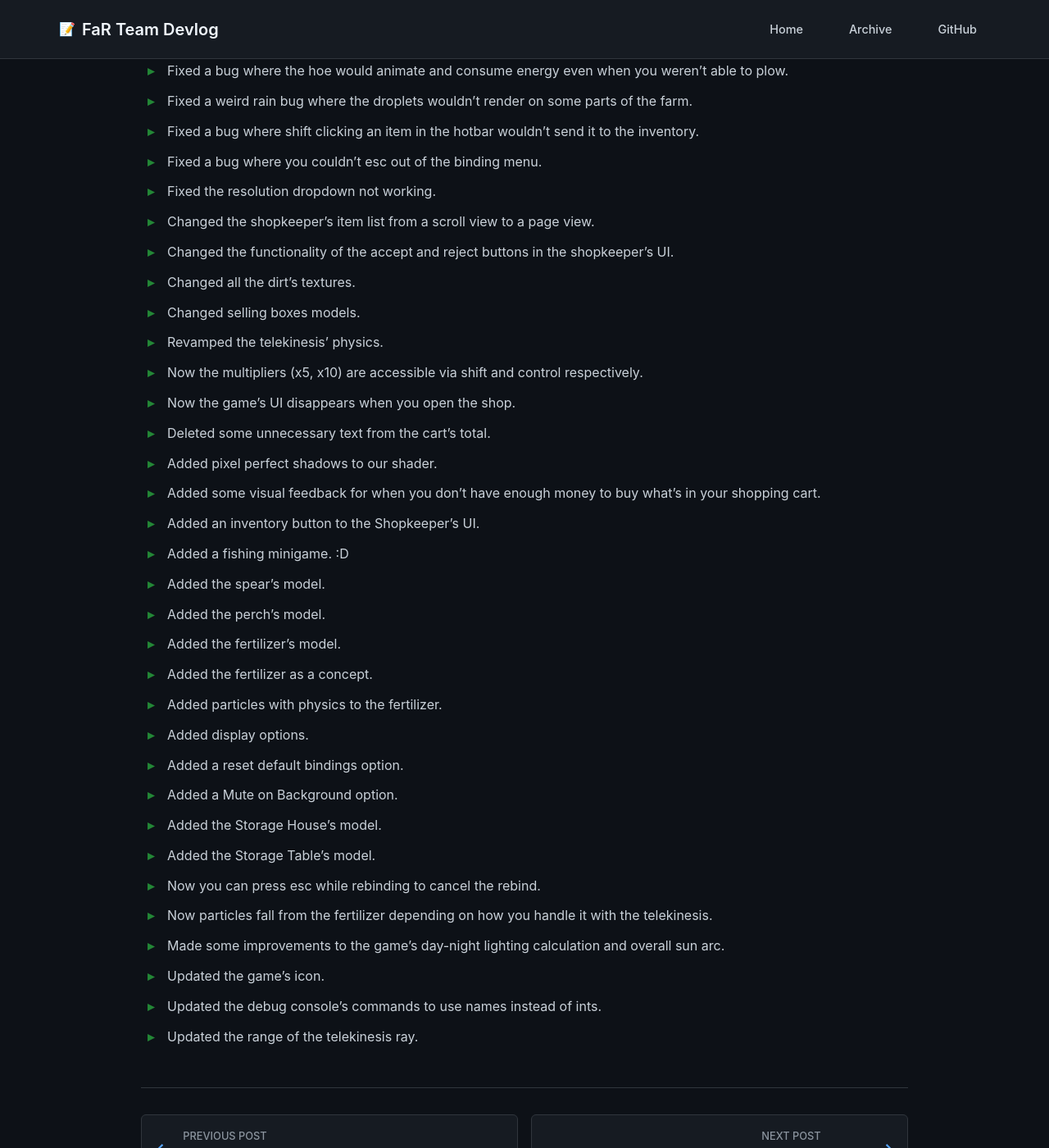
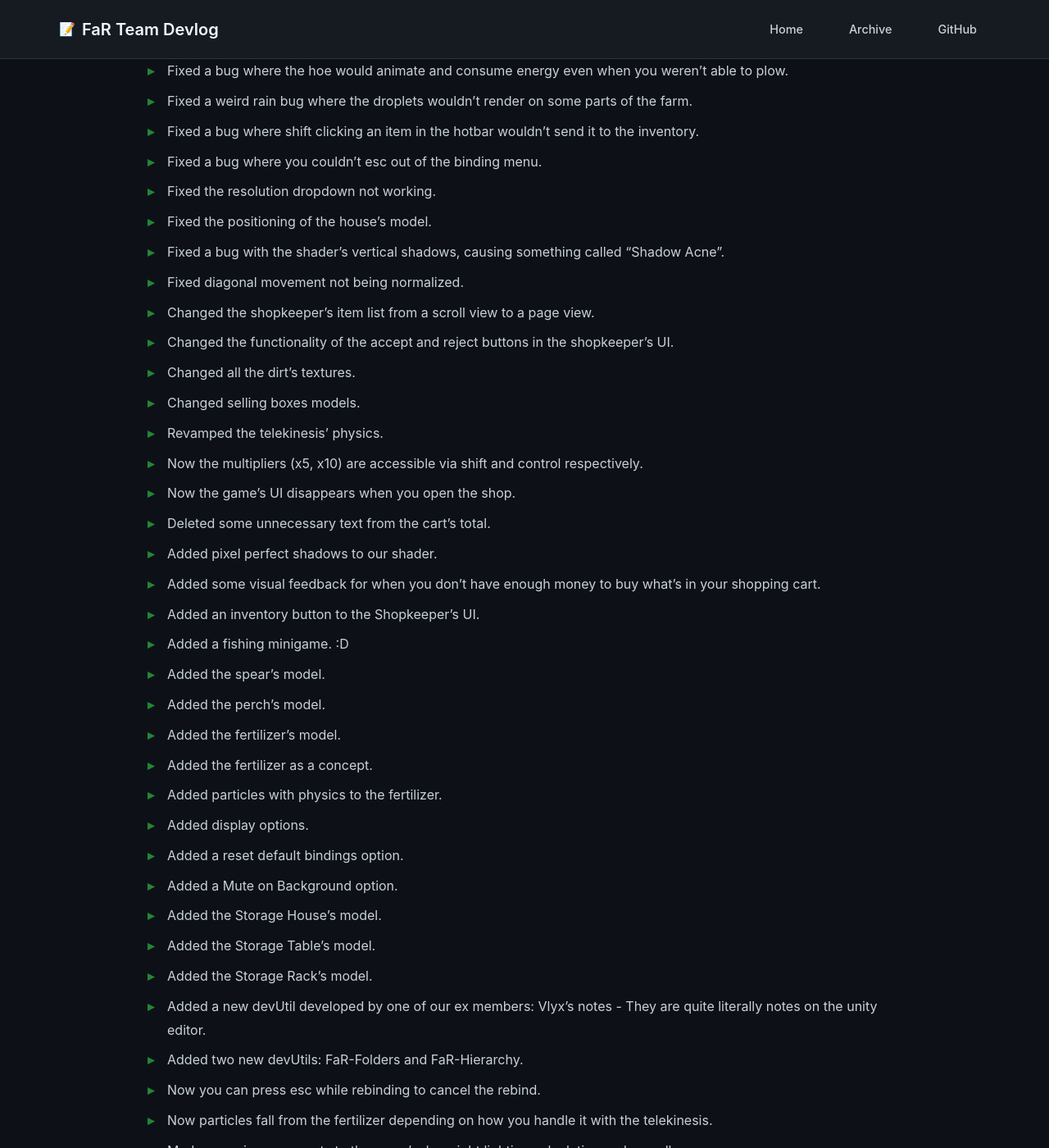
Before and after one commit to FaR-Team/patch-notes, a Jekyll site: the page built from _posts/2025-07-15-Farmoxel-Is-Back-Baby.md, in a window 1280 px wide and 1400 px high, scrolled down 839 px. Shown: the whole window at 82% size. Built offline with Jekyll 4.4.1, drawn with Linux system fonts in a browser that asks for light colours; our own code applies the rules of GitHub Pages for plain Markdown files.

Commit message:
Update 2025-07-15-Farmoxel-Is-Back-Baby.md
+ Fixed the positioning of the house's model.
+ Fixed a bug with the shader's vertical shadows, causing something called "Shadow Acne".
+ Fixed diagonal movement not being normalized.
+ Added the Storage Rack's model.
+ Added a new devUtil developed by one of our ex members: Vlyx's notes - They are quite literally notes on the unity editor.
+ Added two new devUtils: FaR-Folders and FaR-Hierarchy.

```diff
--- a/_posts/2025-07-15-Farmoxel-Is-Back-Baby.md
+++ b/_posts/2025-07-15-Farmoxel-Is-Back-Baby.md
@@ -18,6 +18,9 @@
 + Fixed a bug where shift clicking an item in the hotbar wouldn't send it to the inventory.
 + Fixed a bug where you couldn't esc out of the binding menu.
 + Fixed the resolution dropdown not working.
++ Fixed the positioning of the house's model.
++ Fixed a bug with the shader's vertical shadows, causing something called "Shadow Acne".
++ Fixed diagonal movement not being normalized.
 + Changed the shopkeeper's item list from a scroll view to a page view.
 + Changed the functionality of the accept and reject buttons in the shopkeeper's UI.
 + Changed all the dirt's textures.
@@ -40,6 +43,9 @@
 + Added a Mute on Background option.
 + Added the Storage House's model.
 + Added the Storage Table's model.
++ Added the Storage Rack's model.
++ Added a new devUtil developed by one of our ex members: Vlyx's notes - They are quite literally notes on the unity editor.
++ Added two new devUtils: FaR-Folders and FaR-Hierarchy.
 + Now you can press esc while rebinding to cancel the rebind.
 + Now particles fall from the fertilizer depending on how you handle it with the telekinesis.
 + Made some improvements to the game's day-night lighting calculation and overall sun arc.
```
